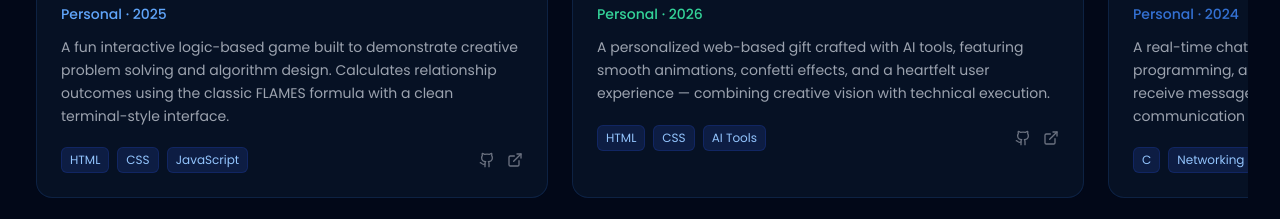
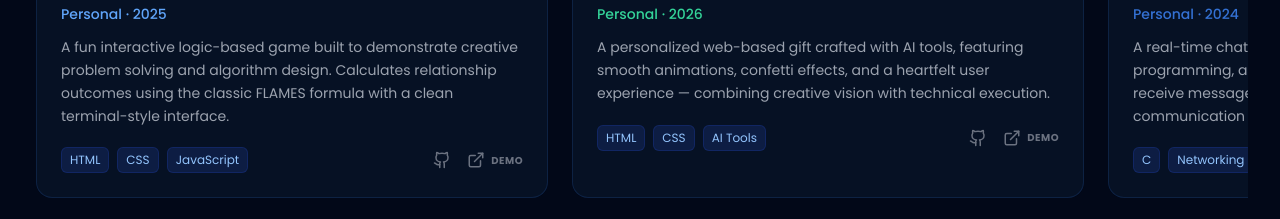
Before and after one commit to Amarnath2007/Portfolio, a Next.js app: page / in a window 1280 px wide. Shown: the part 3260-3479 px from the top of the page. Built offline with nearby package versions, Linux system fonts and the light colour scheme; no server answers; the database is empty.

Commit message:
Update: make project demo links more prominent with text labels

```diff
--- a/components/Projects.tsx
+++ b/components/Projects.tsx
@@ -135,17 +135,18 @@ export default function Projects() {
                         </span>
                       ))}
                     </div>
-                    <div className="flex gap-3">
+                    <div className="flex gap-4">
                       {p.github && (
                         <motion.a
                           href={p.github}
                           target="_blank"
                           rel="noopener noreferrer"
-                          whileHover={{ scale: 1.2 }}
+                          whileHover={{ scale: 1.1 }}
                           whileTap={{ scale: 0.9 }}
-                          className="text-gray-500 hover:text-blue-400 transition-colors"
+                          className="text-gray-500 hover:text-blue-400 transition-colors flex items-center gap-1.5"
+                          title="Source Code"
                         >
-                          <Github size={16} />
+                          <Github size={18} />
                         </motion.a>
                       )}
                       {p.demo && (
@@ -153,11 +154,13 @@ export default function Projects() {
                           href={p.demo}
                           target="_blank"
                           rel="noopener noreferrer"
-                          whileHover={{ scale: 1.2 }}
+                          whileHover={{ scale: 1.1 }}
                           whileTap={{ scale: 0.9 }}
-                          className="text-gray-500 hover:text-blue-400 transition-colors"
+                          className="text-gray-500 hover:text-blue-400 transition-colors flex items-center gap-1.5"
+                          title="Live Demo"
                         >
-                          <ExternalLink size={16} />
+                          <ExternalLink size={18} />
+                          <span className="text-[10px] font-bold uppercase tracking-wider">Demo</span>
                         </motion.a>
                       )}
                     </div>
```
